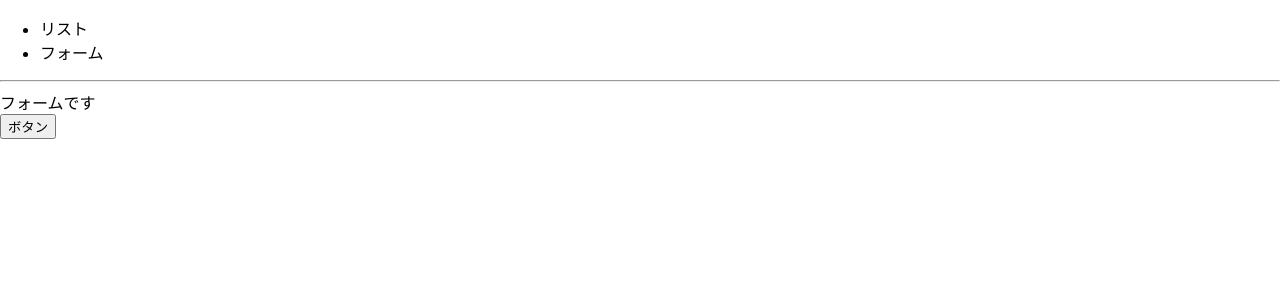
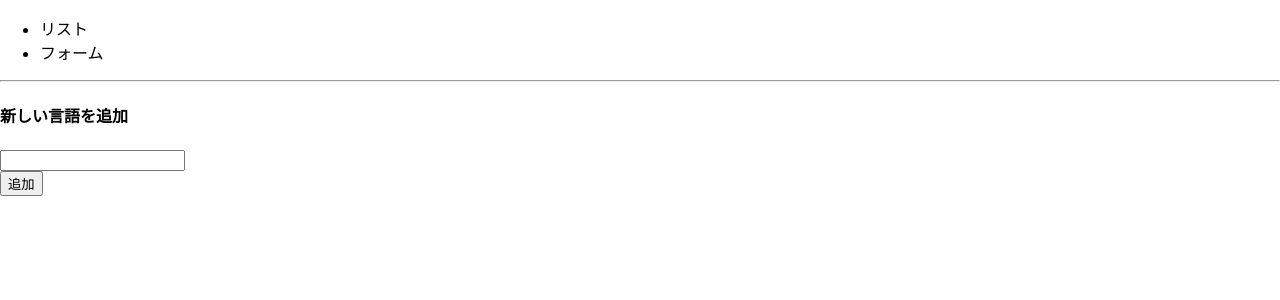
Before and after one commit to uyayimon/Learning-React-1, a React (Create React App) app: page / in a window 1280 px wide. Both pictures are taken after a click on the item "フォーム". Shown: the top 300 px of the page. Built offline with nearby package versions, Linux system fonts and the light colour scheme.

Commit message:
フォームと親子間のデータのやり取り

```diff
--- a/src/App.js
+++ b/src/App.js
@@ -1,17 +1,25 @@
 import React from "react";
 import { List } from "./List";
 import { Form } from "./Form";
+import { LANGUAGES } from "./const/languages";
 
 class App extends React.Component {
   constructor(props) {
     super(props);
     this.state = {
       tab: "list",
+      langs: LANGUAGES,
     };
+  }
+  addLang(lang) {
+    this.setState({
+      langs: [...this.state.langs, lang],
+      tab:"list",
+    });
   }
 
   render() {
-    const { tab } = this.state;
+    const { tab,langs } = this.state;
     return (
       <div>
         <header>
@@ -33,8 +41,11 @@ class App extends React.Component {
           </ul>
           <hr />
         </header>
-        {tab === "list" ? <List /> : <Form></Form>}
-        <button>ボタン</button>
+        {tab === "list" ? (
+          <List langs={langs} />
+        ) : (
+          <Form onAddLang={(lang) => this.addLang(lang)}/>
+        )}
       </div>
     );
   }
--- a/src/Form.js
+++ b/src/Form.js
@@ -1,7 +1,32 @@
 import React from "react";
 
-export class Form extends React.Component{
+export class Form extends React.Component {
+  constructor(props) {
+    super(props);
+    this.state = { text: "" };
+  }
+  submitForm(event) {
+    event.preventDefault();
+    this.props.onAddLang(this.state.text);
+  }
   render() {
-    return <div>フォームです</div>
+    const { text } = this.state;
+    return (
+      <div>
+        <h4>新しい言語を追加</h4>
+        <form onSubmit={(e)=> this.submitForm(e)}>
+          <div>
+            <input
+              type="text"
+              value={text}
+              onChange={(e) => this.setState({ text: e.target.value })}
+            />
+          </div>
+          <div>
+            <button>追加</button>
+          </div>
+        </form>
+      </div>
+    );
   }
 }
--- a/src/List.js
+++ b/src/List.js
@@ -1,14 +1,11 @@
 import React from "react";
-
-const LANGUAGES = ["JavaScript", "C++", "Ruby", "Java", "PHP", "Go"];
-
 
 export class List extends React.Component {
   render() {
-    const { title } = this.props;
+    const { langs } = this.props;
     return (
       <div>
-        {LANGUAGES.map((lang, index) => {
+        {langs.map((lang, index) => {
           return <div key={index}>{lang}</div>;
         })}
       </div>
--- /dev/null
+++ b/src/const/languages.js
@@ -0,0 +1,8 @@
+export const LANGUAGES = [
+  'JavaScript',
+  'C++',
+  'Ruby',
+  'Java',
+  'PHP',
+  'Go'
+];
```
